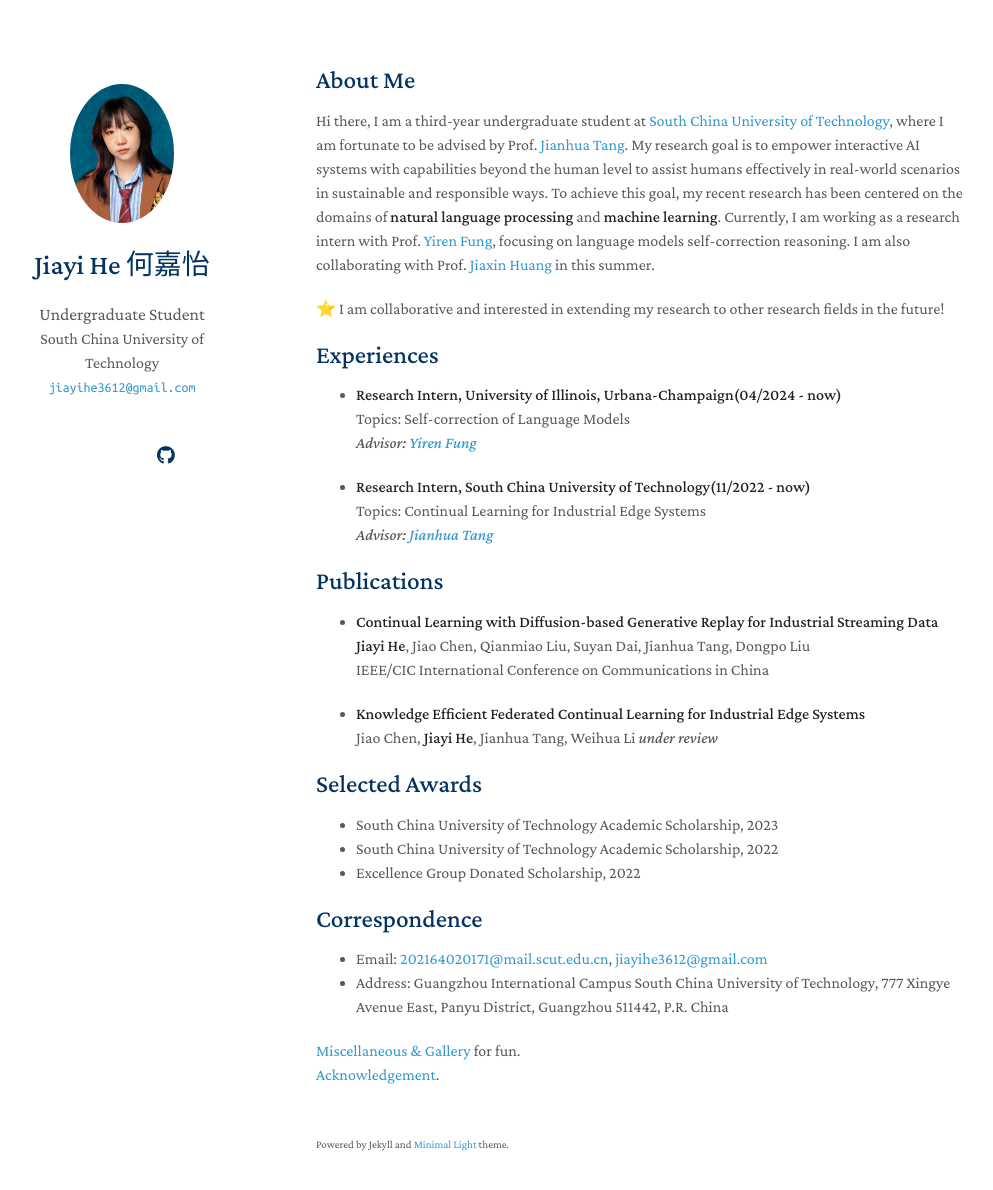
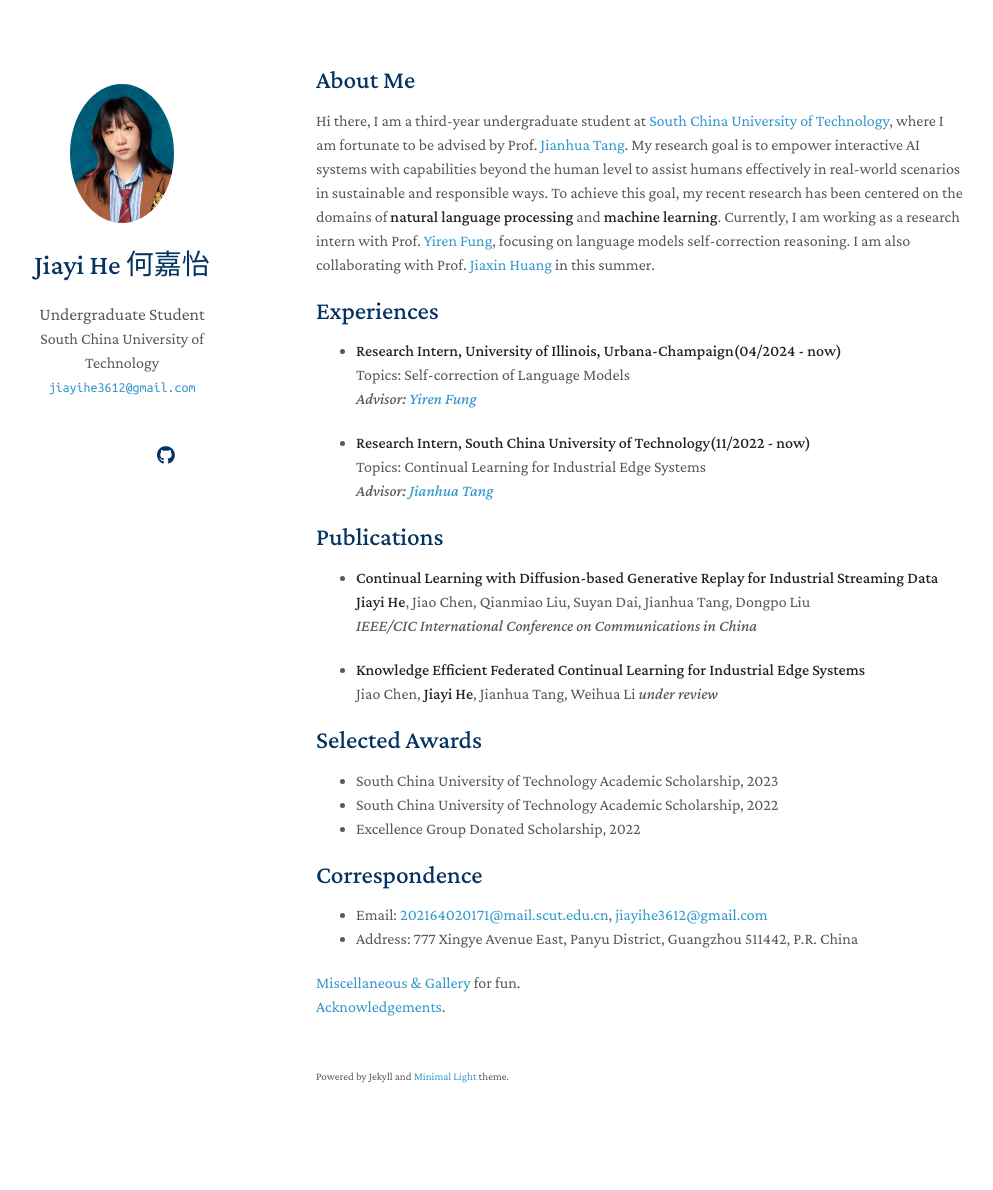
Before and after one commit to ivy3h/ivy3h.github.io, a Jekyll site: the page built from index.md, in a window 1280 px wide and 1225 px high. Shown: the top 1190 px of the window, without its empty margins (154-1147 px from the left). Built offline with Jekyll 4.4.1, drawn with Linux system fonts in a browser that asks for light colours; nearby versions of some CDN libraries; a style sheet for code colours, icons or effects is not loaded; our own code applies the rules of GitHub Pages for plain Markdown files.

Commit message:
Update index.md

```diff
--- a/index.md
+++ b/index.md
@@ -5,8 +5,6 @@ layout: homepage
 ## About Me
 
 Hi there, I am a third-year undergraduate student at [South China University of Technology](https://www.scut.edu.cn/en/), where I am fortunate to be advised by Prof. [Jianhua Tang](http://www2.scut.edu.cn/wusie_en/2020/0425/c25923a490121/page.htm). My research goal is to empower interactive AI systems with capabilities beyond the human level to assist humans effectively in real-world scenarios in sustainable and responsible ways. To achieve this goal, my recent research has been centered on the domains of **natural language processing** and **machine learning**. Currently, I am working as a research intern with Prof. [Yiren Fung](https://yrf1.github.io/), focusing on language models self-correction reasoning. I am also collaborating with Prof. [Jiaxin Huang](https://teapot123.github.io/) in this summer.
-
-⭐ I am collaborative and interested in extending my research to other research fields in the future!
 
 
 
@@ -29,7 +27,7 @@ Topics: Continual Learning for Industrial Edge Systems
 
 - **Continual Learning with Diffusion-based Generative Replay for Industrial Streaming Data**
 **Jiayi He**, Jiao Chen, Qianmiao Liu, Suyan Dai, Jianhua Tang, Dongpo Liu
-  IEEE/CIC International Conference on Communications in China
+  _IEEE/CIC International Conference on Communications in China_
 
 - **Knowledge Efficient Federated Continual Learning for Industrial Edge Systems**
 Jiao Chen, **Jiayi He**, Jianhua Tang, Weihua Li _under review_
@@ -46,8 +44,8 @@ Jiao Chen, **Jiayi He**, Jianhua Tang, Weihua Li _under review_
 ## Correspondence
 
 - Email: <a href="mailto:202164020171@mail.scut.edu.cn">202164020171@mail.scut.edu.cn</a>, <a href="mailto:jiayihe3612@gmail.com">jiayihe3612@gmail.com</a>
-- Address: Guangzhou International Campus South China University of Technology, 777 Xingye Avenue East, Panyu District, Guangzhou 511442, P.R. China
+- Address: 777 Xingye Avenue East, Panyu District, Guangzhou 511442, P.R. China
 
 
 [Miscellaneous & Gallery](photos.md) for fun.
-[Acknowledgement](acknowledgement.md).
+[Acknowledgements](acknowledgement.md).
```
